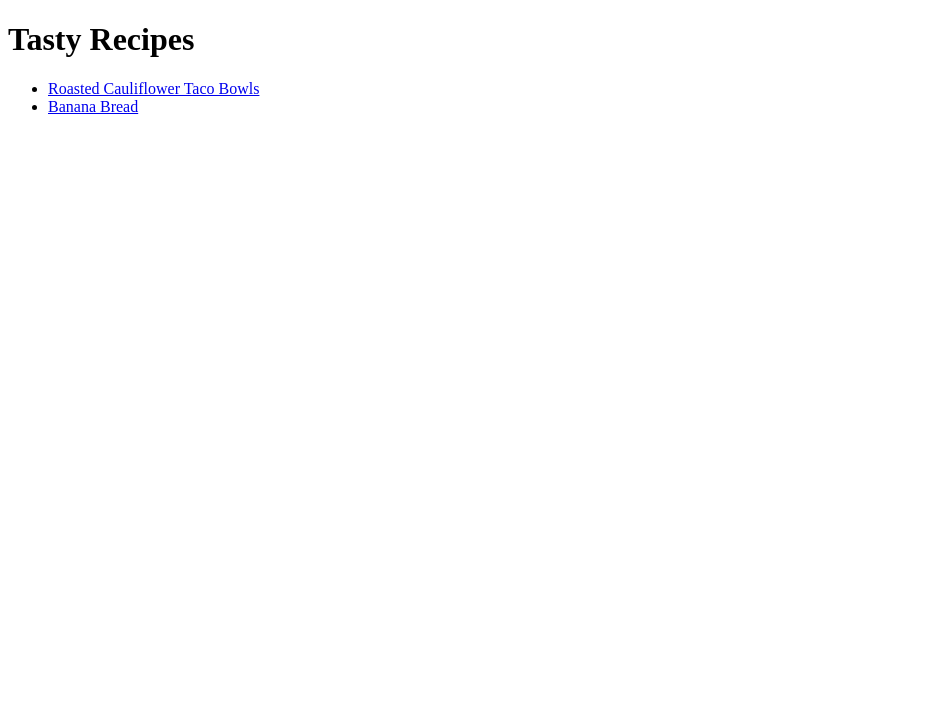
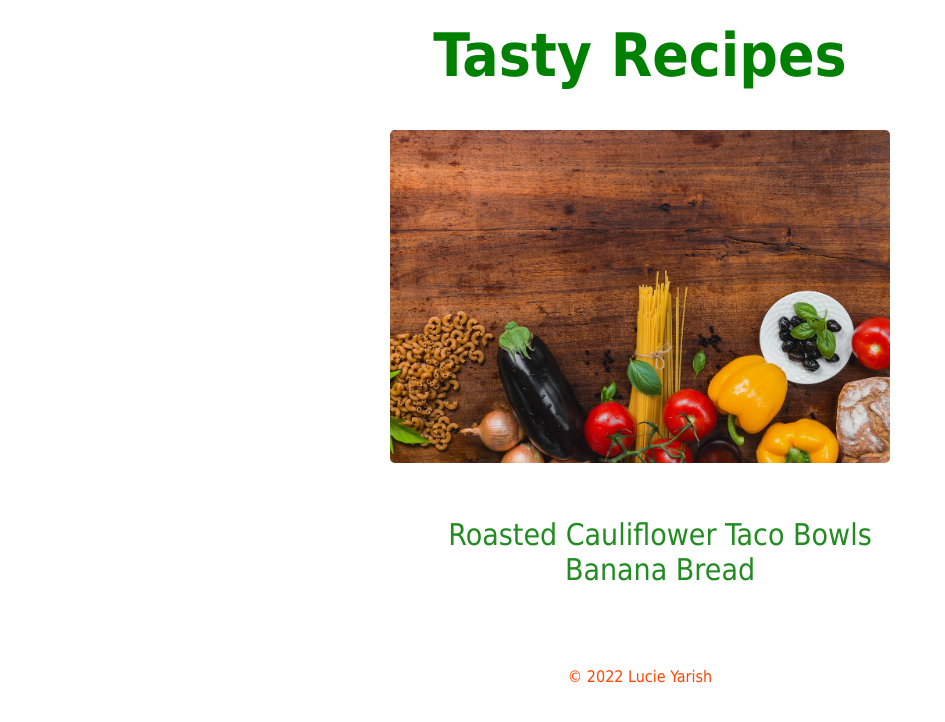
Before and after one commit to lucieyarish/odin-recipes, a plain HTML site: page index.html in a window 1280 px wide. Shown: the whole page, without its empty margins (0-945 px from the left). Drawn offline with Linux system fonts and the light colour scheme.

Commit message:
Add styles and main page image

```diff
--- a/index.html
+++ b/index.html
@@ -4,13 +4,20 @@
     <meta charset="UTF-8">
     <meta http-equiv="X-UA-Compatible" content="IE=edge">
     <meta name="viewport" content="width=device-width, initial-scale=1.0">
+    <link rel="stylesheet" href="styles/styles.css">
     <title>Tasty Recipes</title>
 </head>
 <body>
-    <h1>Tasty Recipes</h1>
-    <ul>
-        <li><a href="recipes/taco-bowls.html">Roasted Cauliflower Taco Bowls</a></li>
-        <li><a href="recipes/banana-bread.html">Banana Bread</a></li>
-    </ul>
+    <div class="recipe-title-img">
+        <h1 class="main-title">Tasty Recipes</h1>
+        <img src="img/recipes-index-page.jpg" alt="Ingredients for cooking" class="img-title-page">
+        <ul class="all-recipes-list">
+            <li><a href="recipes/taco-bowls.html">Roasted Cauliflower Taco Bowls</a></li>
+            <li><a href="recipes/banana-bread.html">Banana Bread</a></li>
+        </ul>
+    </div>
+    <footer>
+        <p>&#169; 2022 Lucie Yarish</p>
+    </footer>
 </body>
 </html>
--- /dev/null
+++ b/styles/styles.css
@@ -0,0 +1,63 @@
+body {
+    margin-left: 50px;
+    margin-right: 50px;
+    font-family: Tahoma, sans-serif;
+}
+
+h1 {
+    color: green;
+    margin-top: 20px;
+    text-align: center;
+    font-size: 40px;
+}
+
+h1.main-title {
+    font-size: 60px;
+}
+
+.img-title-page {
+    height: auto;
+    width: 500px;
+}
+
+.recipe-title-img {
+    text-align: center;
+}
+
+.all-recipes-list {
+    list-style: none;
+    margin-top: 50px;
+}
+
+.recipe-section {
+    margin-left: 60px;
+    margin-right: 60px;
+}
+
+.home-link {
+    text-decoration: none;
+    font-size: 20px;
+    padding-top: 20px;
+    display: inline-block;
+    color: forestgreen;
+}
+
+.all-recipes-list a {
+    text-decoration: none;
+    font-size: 30px;
+    color: forestgreen;
+}
+
+a:hover {
+    color: orangered;
+}
+
+img {
+    border-radius: 5px;
+}
+
+footer {
+    text-align: center;
+    margin-top: 80px;
+    color: orangered;
+}
```
Also changed, not shown: recipes/banana-bread.html (+9 -3 lines), recipes/taco-bowls.html (+8 -2 lines), img/recipes-index-page.jpg (added).
